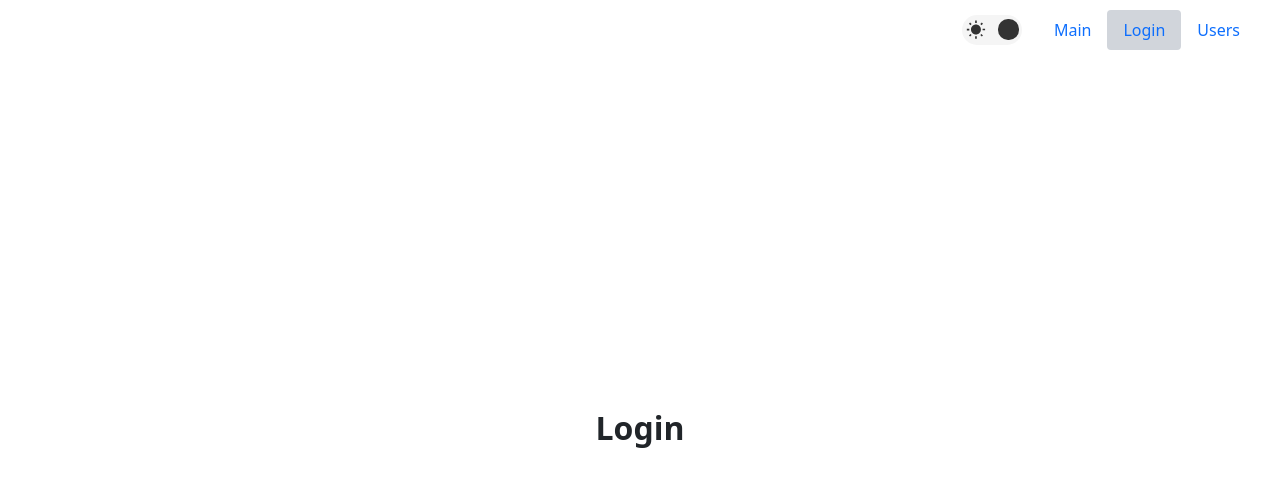
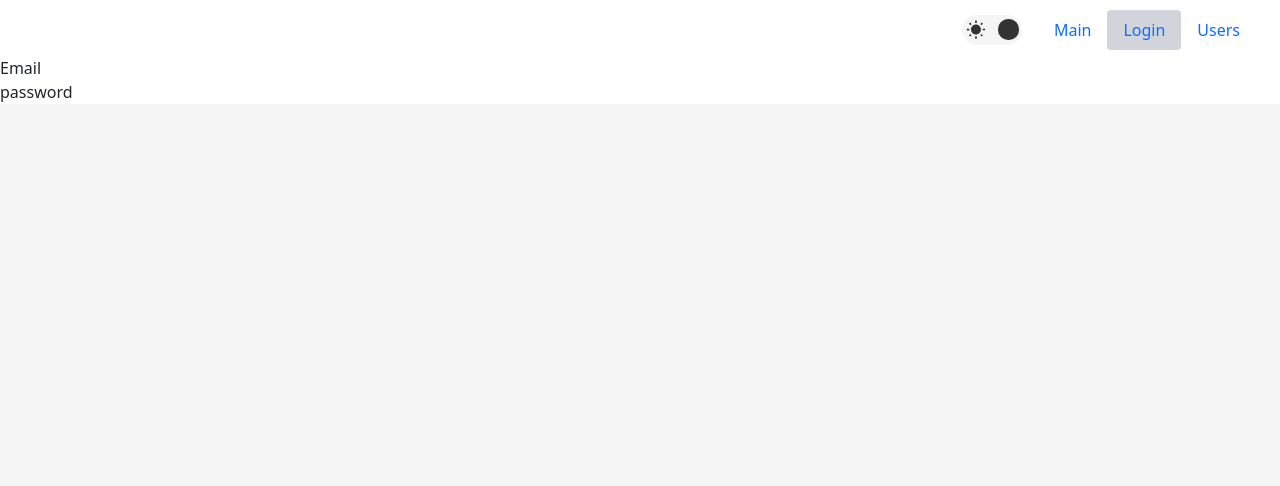
Before and after one commit to egolegegit/2_Frontend_lesson_2_1, a React (Create React App) app: page /login in a window 1280 px wide. Shown: the top 486 px of the page. Built offline with nearby package versions, Linux system fonts and the light colour scheme; what @tailwindcss/typography would draw is missing.

Commit message:
4. Переиспользуемое поле ввода

```diff
--- a/public/index.html
+++ b/public/index.html
@@ -10,10 +10,7 @@
       content="Web site created using create-react-app"
     />
     <link rel="apple-touch-icon" href="%PUBLIC_URL%/logo192.png" />
-    <link
-      rel="stylesheet"
-      href="https://fonts.googleapis.com/css2?family=Urbanist:wght@100;500;600;&display=swap"
-    />
+
 
     <!--
       manifest.json provides metadata used when your web app is installed on a
--- /dev/null
+++ b/src/app/components/textField.jsx
@@ -0,0 +1,29 @@
+import React from 'react'
+import PropTypes from 'prop-types'
+
+const TextField = ({ label, type, name, value, onChange }) => {
+  return (
+    <div>
+      <label htmlFor={name}>{label}</label>
+      <input
+        type={type}
+        id={name}
+        name={name}
+        value={value}
+        onChange={onChange}
+      />
+    </div>
+  )
+}
+
+TextField.defaultProps = { type: 'text' }
+
+TextField.propTypes = {
+  label: PropTypes.string.isRequired,
+  type: PropTypes.string.isRequired,
+  name: PropTypes.string.isRequired,
+  value: PropTypes.string.isRequired,
+  onChange: PropTypes.func.isRequired,
+}
+
+export default TextField
--- a/src/app/layouts/login.jsx
+++ b/src/app/layouts/login.jsx
@@ -1,9 +1,30 @@
-import React from 'react'
+import React, { useState } from 'react'
+import TextField from '../components/textField'
+
 const Login = () => {
+  const [data, setData] = useState({ email: '', password: '' })
+
+  const handleChange = ({ target }) => {
+    console.log(target.value)
+    setData((prevState) => ({ ...prevState, [target.name]: target.value }))
+  }
+
   return (
-    <div className="z-10 fs-2 fw-bold d-flex align-items-center justify-content-center dark:text-white login-page-container">
-      Login
-    </div>
+    <form action="">
+      <TextField
+        label="Email"
+        name="email"
+        value={data.email}
+        onChange={handleChange}
+      />
+      <TextField
+        label="password"
+        type="text"
+        name="password"
+        value={data.password}
+        onChange={handleChange}
+      />
+    </form>
   )
 }
 
```
